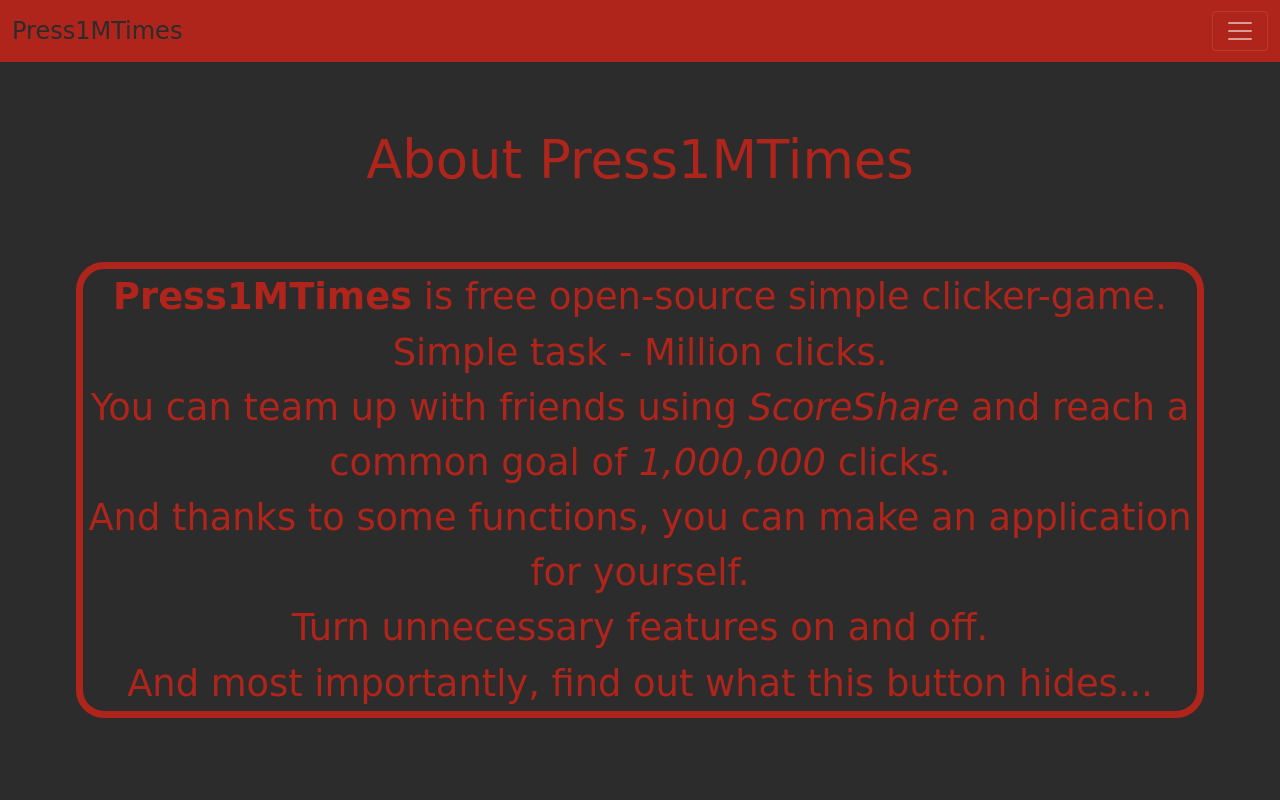
After one commit to merive/merive.com, a Flask app: page /P1MT/about in a window 1280 px wide. The commit adds this page. Run offline with Flask 2, Linux system fonts and the light colour scheme; data that the repository does not hold is empty; some libraries are stand-ins or nearby versions; some web fonts are replaced.

Commit message:
Added P1MT About page

```diff
--- a/app.py
+++ b/app.py
@@ -95,6 +95,12 @@ class P1MTBase(db.Model):
 def press1mtimes():
     """P1MT page"""
     return flask.render_template('P1MT/home.html', version=P1MTBase().get_version())
+
+
+@app.route('/P1MT/about')
+def press1mtimes_about():
+    """P1MT about page"""
+    return flask.render_template('P1MT/about.html', version=P1MTBase().get_version())
 
 
 @app.route('/P1MT/download')
--- /dev/null
+++ b/templates/P1MT/about.html
@@ -0,0 +1,49 @@
+{% extends 'bases/P1MT.html' %}
+
+{% block title %}
+    About Press1MTimes
+{% endblock %}
+
+{% block body %}
+    <main>
+        <div class="content">
+            <p class="title">About Press1MTimes</p>
+            <p class="text">
+                <b>Press1MTimes</b> is free open-source simple clicker-game.
+                <br>Simple task - Million clicks.
+                <br>You can team up with friends using <i>ScoreShare</i> and reach a common goal of <i>1,000,000</i> clicks.
+                <br>And thanks to some functions, you can make an application for yourself.
+                <br>Turn unnecessary features on and off.
+                <br>And most importantly, find out what this button hides...
+            </p>
+        </div>
+    </main>
+
+    <style>
+        .content {
+            text-align: center;
+            padding: 1%;
+        }
+
+        .title {
+            width: 100%;
+            text-align: center;
+            vertical-align: middle;
+            padding-top: 3%;
+
+            font-size: 3.3em;
+            color: #AF251B;
+        }
+
+        .text {
+            font-size: 2.3em;
+            color: #AF251B;
+            margin: 5% 5% 5% 5%;
+
+            border: solid 0.2em #AF251B;
+            border-radius: 28px;
+            background: #2C2C2C;
+            width: 90%;
+        }
+    </style>
+{% endblock %}
--- a/templates/bases/P1MT.html
+++ b/templates/bases/P1MT.html
@@ -43,6 +43,7 @@
             <div class="navbar-nav">
                 <a class="nav-link" href="https://github.com/merive/Press1MTimes"
                    style="color: #2C2C2C !important; font-size: 20px">GitHub</a>
+                <a class="nav-link" href="/P1MT/about" style="color: #2C2C2C !important; font-size: 20px">About P1MT</a>
                 <a class="nav-link" href="/" style="color: #2C2C2C !important; font-size: 20px">Back</a>
             </div>
         </div>
```
